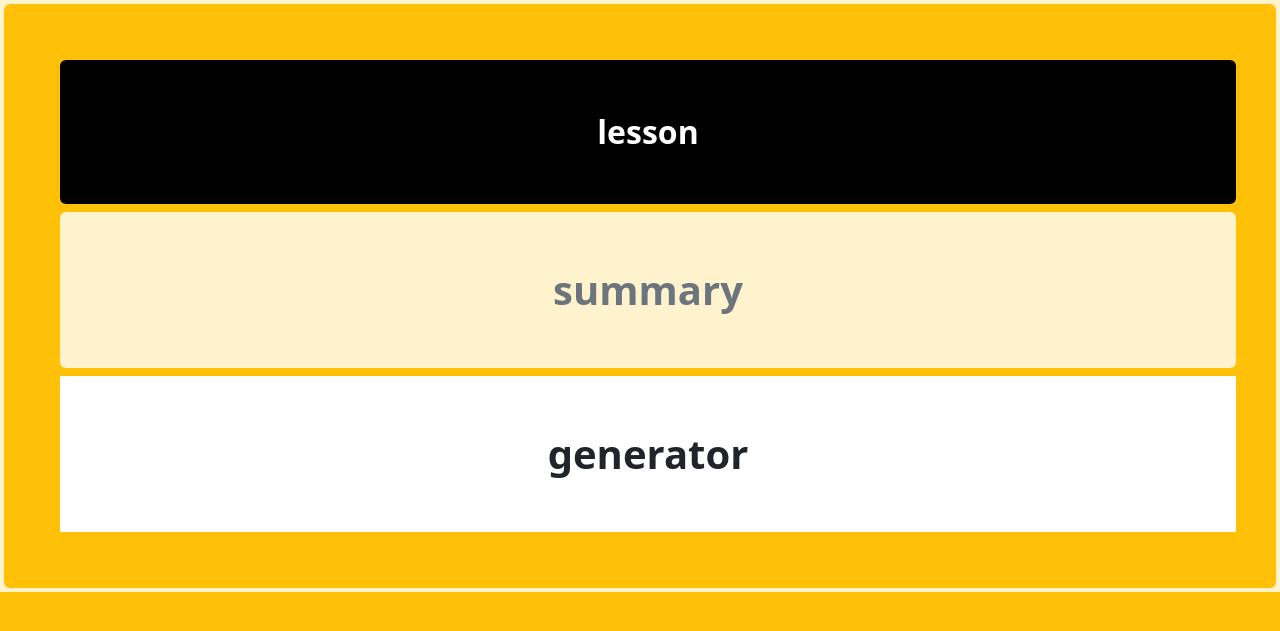
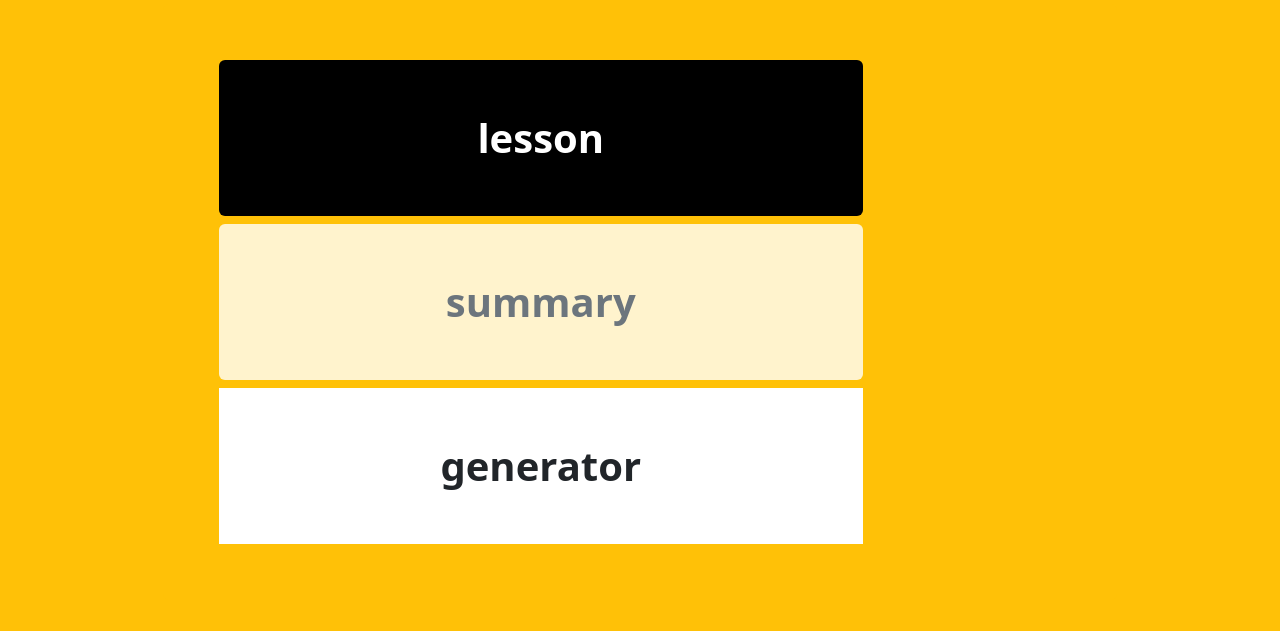
Before and after one commit to jhsu79/lesson-summary-generator, a Django app: page / in a window 1280 px wide. Shown: the part 54-685 px from the top of the page. Run offline with Django 4.2, Linux system fonts and the light colour scheme.

Commit message:
stashing styling changes

```diff
--- a/lessonsummarygenerator/main_app/templates/about.html
+++ b/lessonsummarygenerator/main_app/templates/about.html
@@ -1,9 +1,9 @@
 {% extends 'base.html' %}
 {% block content %}
 <div>
-<h2 class="fs-1 container-fluid text-center mt-5 w-50 p-2 bg-warning border border-black rounded-2">About the <strong> Lesson Note Generator</strong></h2>
+<h2 class="fs-1 container-fluid text-center mt-5 w-50 p-2 bg-warning border border-black rounded-2">About the <strong> Lesson Summary Generator</strong></h2>
 
-<div class="container-fluid m-2 p-3  bg-warning rounded-3 w-75"> <p class="container-fluid justify-content-center fs-2 mx-3 p-5"><strong>The Lesson Summary Generator (LSG) </strong> is a tool for a user (likely an instructor, teacher, or a tutor) to create a list of students and list of concepts the instructor will cover. The user can then use a form to enter a student's performance on homework, the concepts covered during the lesson, and assignments for the next lesson. Using that form, LSG will create summaries using OpenAI. Ultimately, these summaries can then be modified or edited for clarity or length as needed.</p>
+<div class="container-fluid m-2 p-3  bg-warning rounded-3"> <p class="container-fluid justify-content-center fs-2 mx-3 p-5"><strong>The Lesson Summary Generator (LSG) </strong> is a tool for a user (likely an instructor, teacher, or a tutor) to create a list of students and list of concepts the instructor will cover. The user can then use a form to enter a student's performance on homework, the concepts covered during the lesson, and assignments for the next lesson. Using that form, LSG will create summaries using OpenAI. Ultimately, these summaries can then be modified or edited for clarity or length as needed.</p>
 </div>
 </div>
 {% endblock %}
--- a/lessonsummarygenerator/main_app/templates/base.html
+++ b/lessonsummarygenerator/main_app/templates/base.html
@@ -29,7 +29,7 @@
                 </div>
         </nav>
     </header>
-    <main class="container-fluid justify-content-center p-1 bg-warning-subtle">
+    <main class="container-fluid justify-content-center p-1">
         {% block content %}
         {% block login %}
         {% endblock %}
--- a/lessonsummarygenerator/main_app/templates/home.html
+++ b/lessonsummarygenerator/main_app/templates/home.html
@@ -1,9 +1,9 @@
 {% extends 'base.html' %}
 {% block content %}
-<div class="container-fluid flex-row p-5 bg-warning justify-content-around rounded-2">
-    <div class="container-fluid m-2 p-5 d-flex bg-black justify-content-around fs-2 fw-bold text-white rounded-2">lesson</div>
-    <div class="container-fluid m-2 p-5 d-flex bg-warning-subtle justify-content-center fs-1 fw-bold text-secondary rounded-2">summary</div>
-    <div class="container-fluid m-2 p-5 d-flex bg-white justify-content-around fs-1 fw-bold">generator</div>
+<div class="container-fluid flex-row p-5 bg-warning justify-content-around w-75 rounded-2">
+    <div class="container-fluid m-2 p-5 d-flex bg-black justify-content-around w-75 fs-1 fw-bold text-white rounded-2">lesson</div>
+    <div class="container-fluid m-2 p-5 d-flex bg-warning-subtle justify-content-center w-75 fs-1 fw-bold text-secondary rounded-2">summary</div>
+    <div class="container-fluid m-2 p-5 d-flex bg-white justify-content-around fs-1 w-75 fw-bold">generator</div>
 </div>
 
 {% endblock %}
```
Also changed, not shown: 1 other file.
